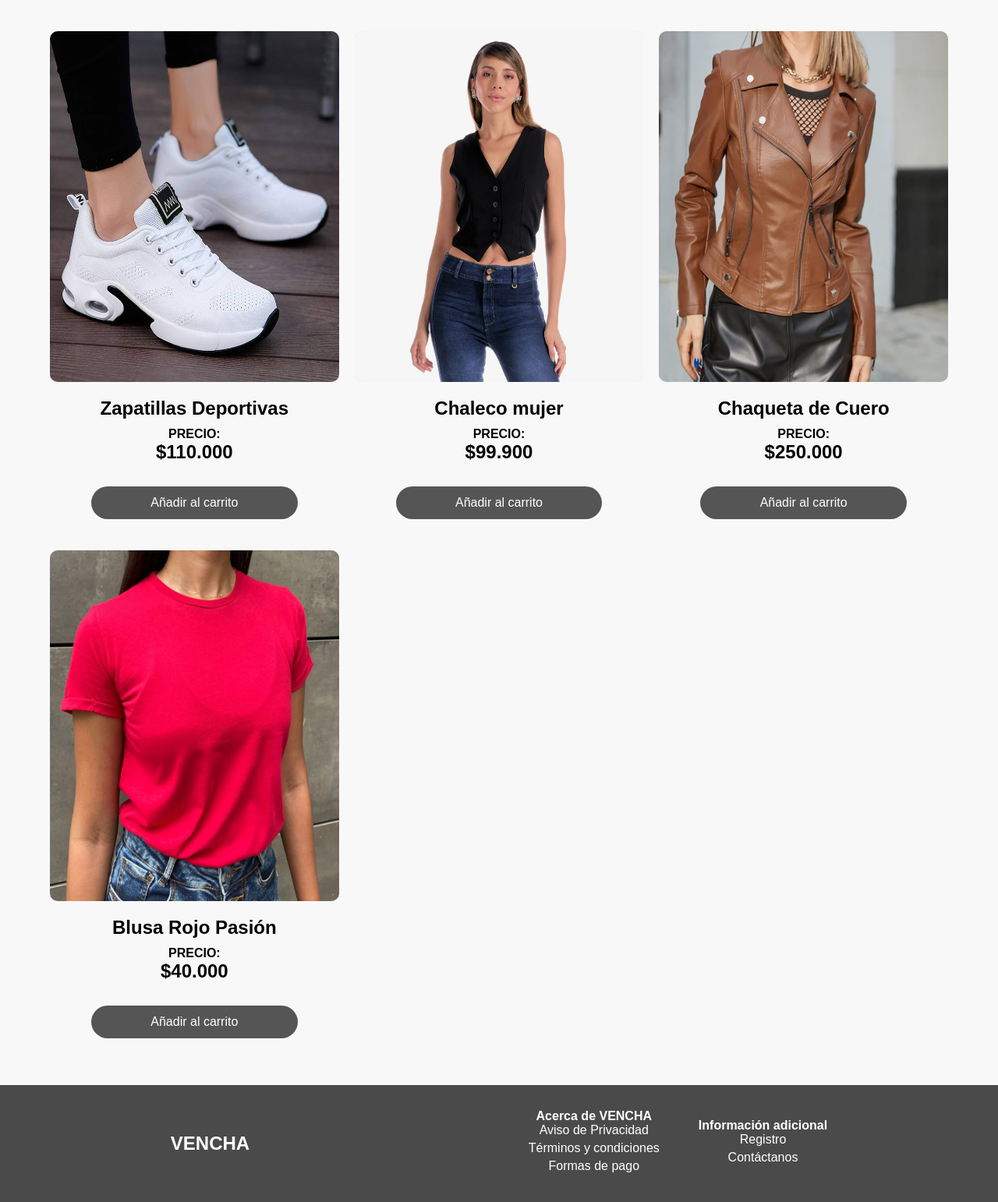
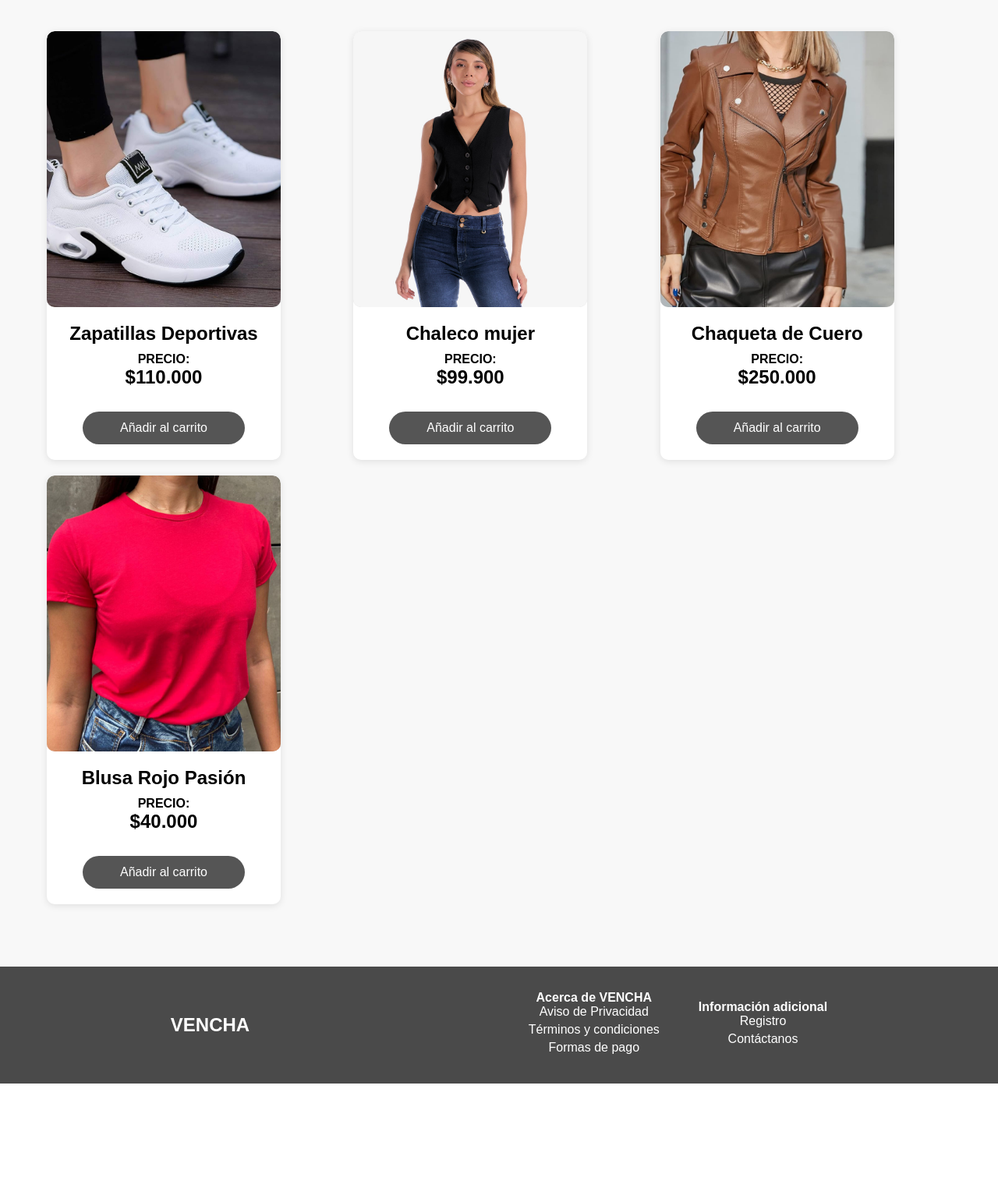
Before and after one commit to ItsMeZeVas/Vencha_Grupo_1_Tecnologias, a PHP site: page /PagProductosMujer.html in a window 1280 px wide. Shown: the part 62-1604 px from the top of the page at 78% size. After the commit the page ends 1452 px from the top, so only its background shows below. Run offline with PHP 8.4, Linux system fonts and the light colour scheme.

Commit message:
corrección pag productos (grid)

```diff
--- a/PagProductosMujer.css
+++ b/PagProductosMujer.css
@@ -182,11 +182,13 @@ body {
 
 .product-list-mujer {
     display: grid;
-    grid-template-columns: repeat(3, 1fr);
+    grid-template-columns: repeat(auto-fill, minmax(300px, 1fr));
     gap: 20px;
-    width: 90%;
+    justify-content: center;
+    padding: 40px 20px;
+    width: 100%;
     max-width: 1200px;
-    margin: 40px auto;
+    margin: 0 auto;
 }
 
 
@@ -216,11 +218,11 @@ body {
 
 
 .product-image img {
-    height: 100% !important;
-    width: 100% !important;
-    /*object-fit: contain;*/
-    object-fit: fill;
+    width: 100%;
+    height: 100%;
+    object-fit: cover; /* o 'contain' si prefieres que no recorte nada */
 }
+
 
 
 /* Botones de ancho fijo */
@@ -241,6 +243,24 @@ body {
     align-items: center; /* Centra los botones y el texto */
     text-align: center;
 }
+
+.product-card {
+    width: 300px;
+    height: 550px;
+    background-color: white;
+    border-radius: 10px;
+    overflow: hidden;
+    box-shadow: 0px 2px 10px rgba(0, 0, 0, 0.1);
+    display: flex;
+    flex-direction: column;
+    justify-content: space-between;
+    transition: transform 0.2s;
+}
+
+.product-card:hover {
+    transform: scale(1.02);
+}
+
 
 .footer {
     margin-top: 5vh;
```
Also changed, not shown: PagProductos.css (+26 -7 lines), PagProductosHombre.css (+25 -7 lines).
